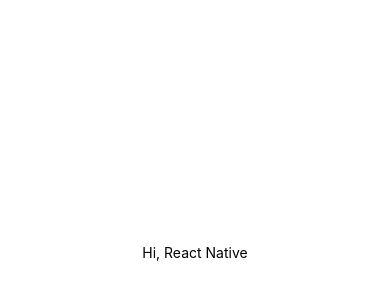
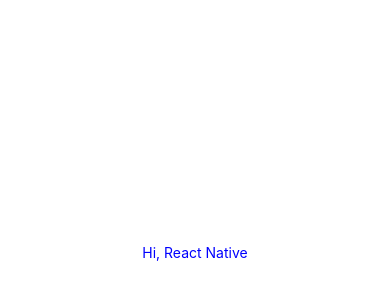
Before and after one commit to corn1200/my-first-expo, a React Native app: screen / in a window 390 px wide. Shown: the part 170-470 px from the top of the page. Built offline with nearby package versions, Linux system fonts and the light colour scheme.

Commit message:
텍스트 색상 변경

```diff
--- a/App.js
+++ b/App.js
@@ -4,7 +4,7 @@
 export default function App() {
   return (
     <View style={styles.container}>
-      <Text>Hi, React Native</Text>
+      <Text style={{ color: 'blue' }}>Hi, React Native</Text>
       <StatusBar style="auto" />
     </View>
   );
```
